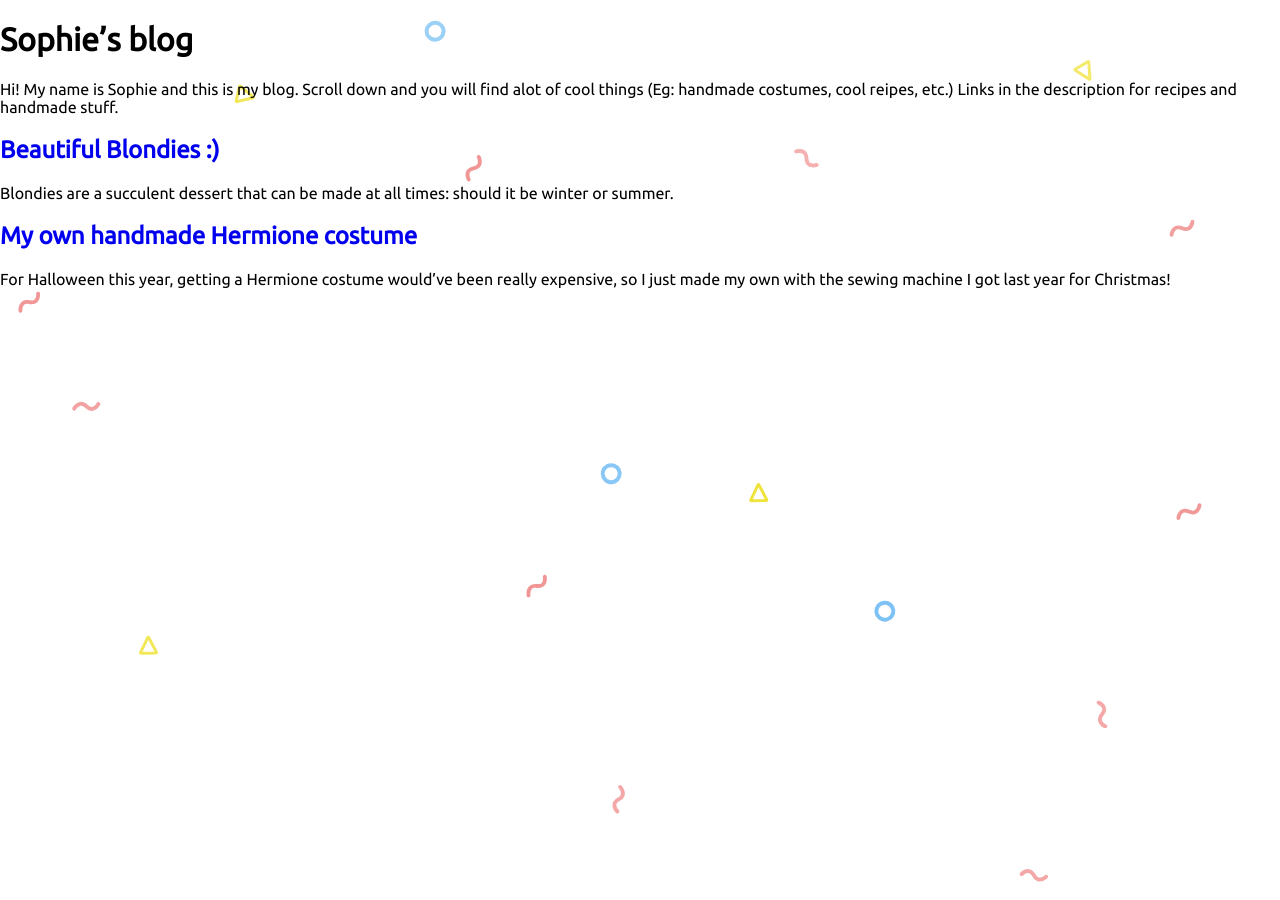
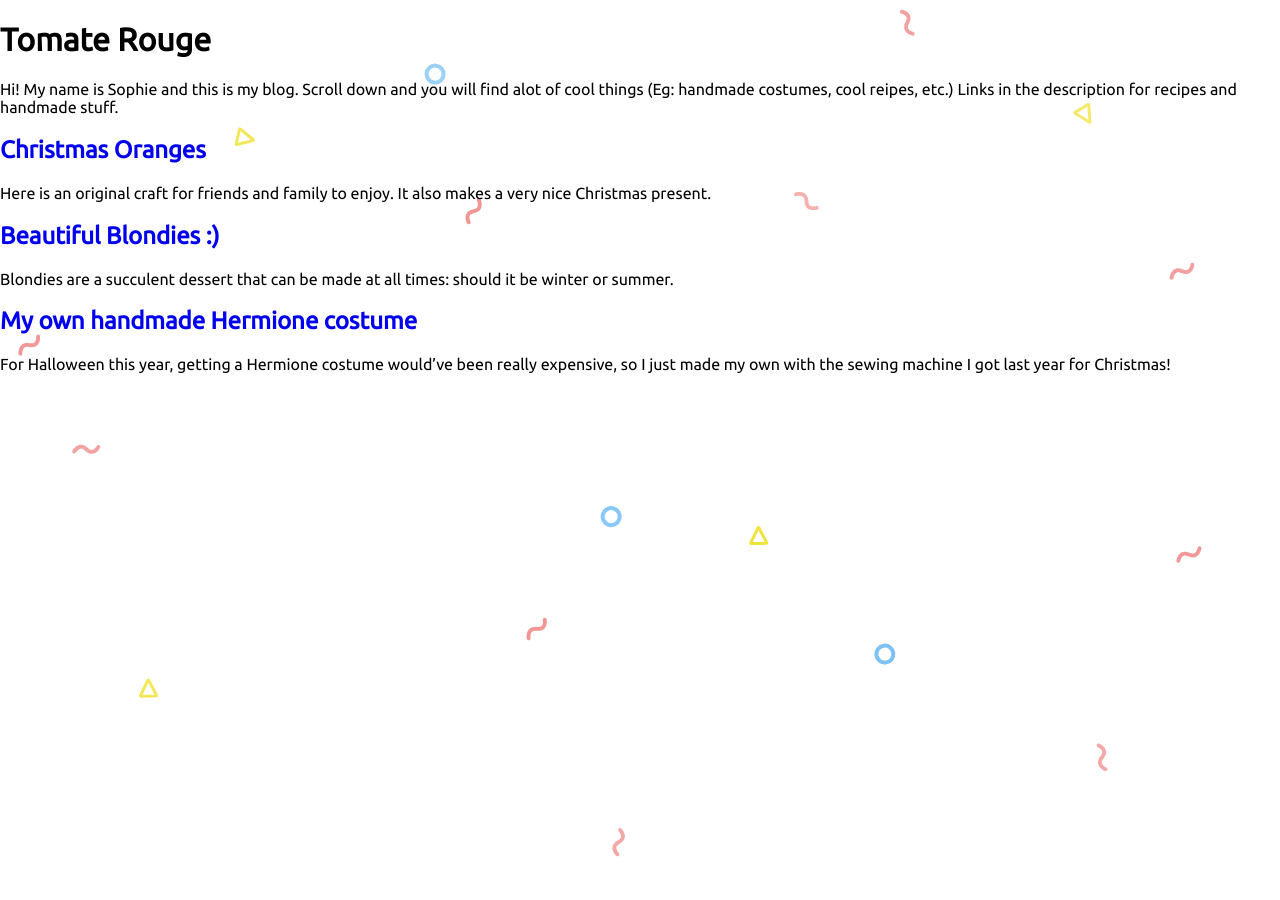
Before and after one commit to sophiedeko/sophiedeko.github.io, a Jekyll site: the page built from index.md, in a window 1280 px wide. Built offline with Jekyll 4.4.1, drawn with Linux system fonts in a browser that asks for light colours; part of the change alters nothing that is shown.

Commit message:
new post

```diff
--- /dev/null
+++ b/_posts/2021-11-29-christmas-oranges.md
@@ -0,0 +1,29 @@
+---
+layout: post
+title:  Christmas Oranges
+---
+Here is an original craft for friends and family to enjoy. It also makes a very nice
+Christmas present.
+
+![Oranges](/assets/IMG_7794.JPG)
+
+First, I used a tool  called a zester. A zester is a tool that allows you to make
+different shapes on your orange. Basically, you use the little notch to carve your shape
+into the orange. It then makes it easier to put the cloves in. you don't really need it,
+it only makes it easier to put the cloves in, as I said earlier.
+![Zester](/assets/IMG_7782.JPG)
+![orangez](/assets/IMG_7781.JPG)
+
+Afterwards, I used a toothpick and made holes in the gauges I had just carved so it would
+be easier to put the cloves in.
+![toothpick](/assets/IMG_7786.JPG)
+
+Then, the orange was ready for the cloves.
+![cloves!](/assets/IMG_7789.JPG)
+
+There are many variations of this project.
+![v2](/assets/IMG_7797.JPG)
+![v3](/assets/IMG_7796.JPG)
+![v4](/assets/IMG_7795.JPG)
+![voila](/assets/IMG_7794.JPG)
+Et voilà!
--- a/index.md
+++ b/index.md
@@ -1,6 +1,6 @@
 ---
 layout: default
-title: Sophie's blog
+title: Tomate Rouge
 regenerate: true
 ---
 
```
Also changed, not shown: 9 other files.
